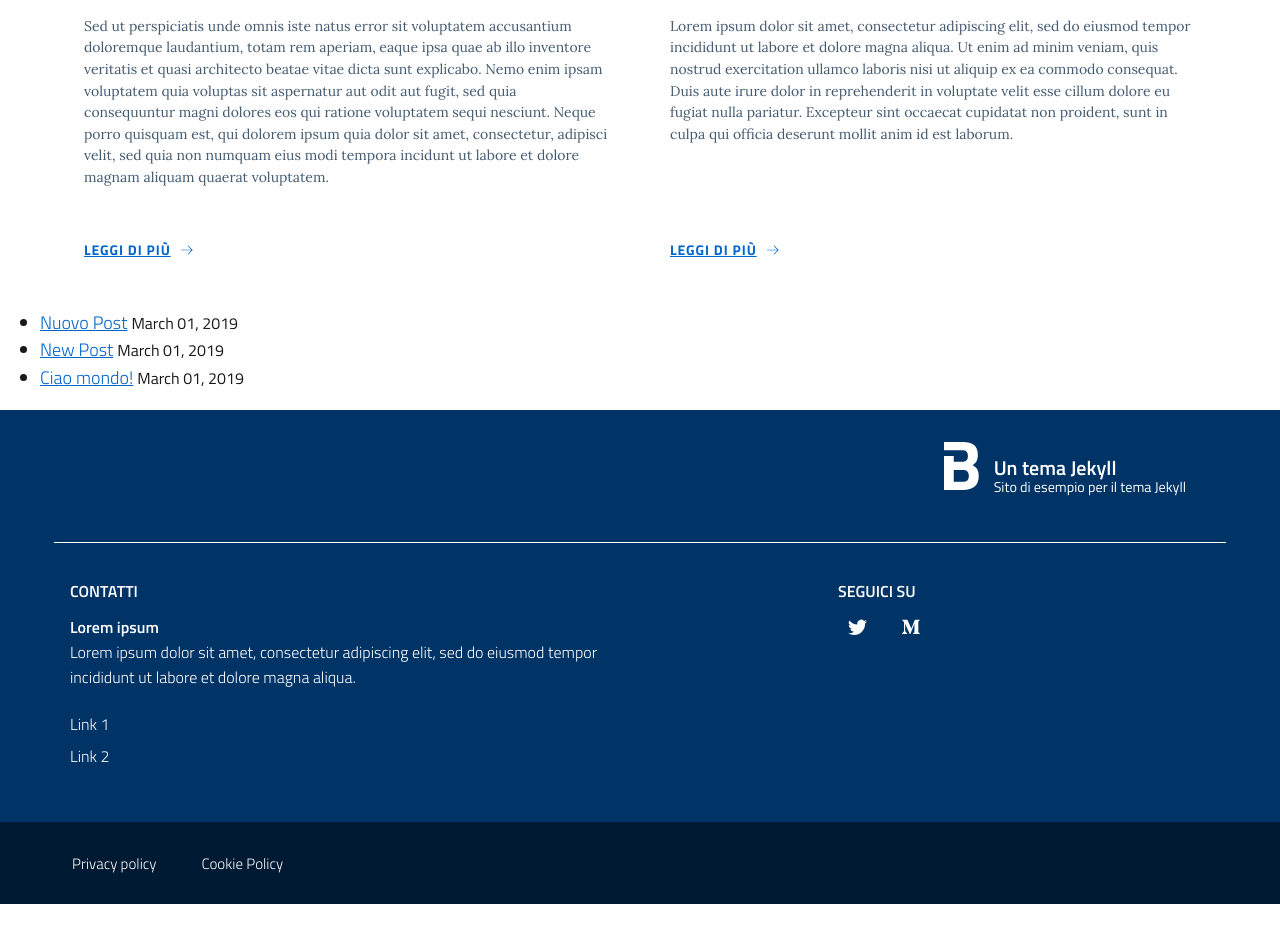
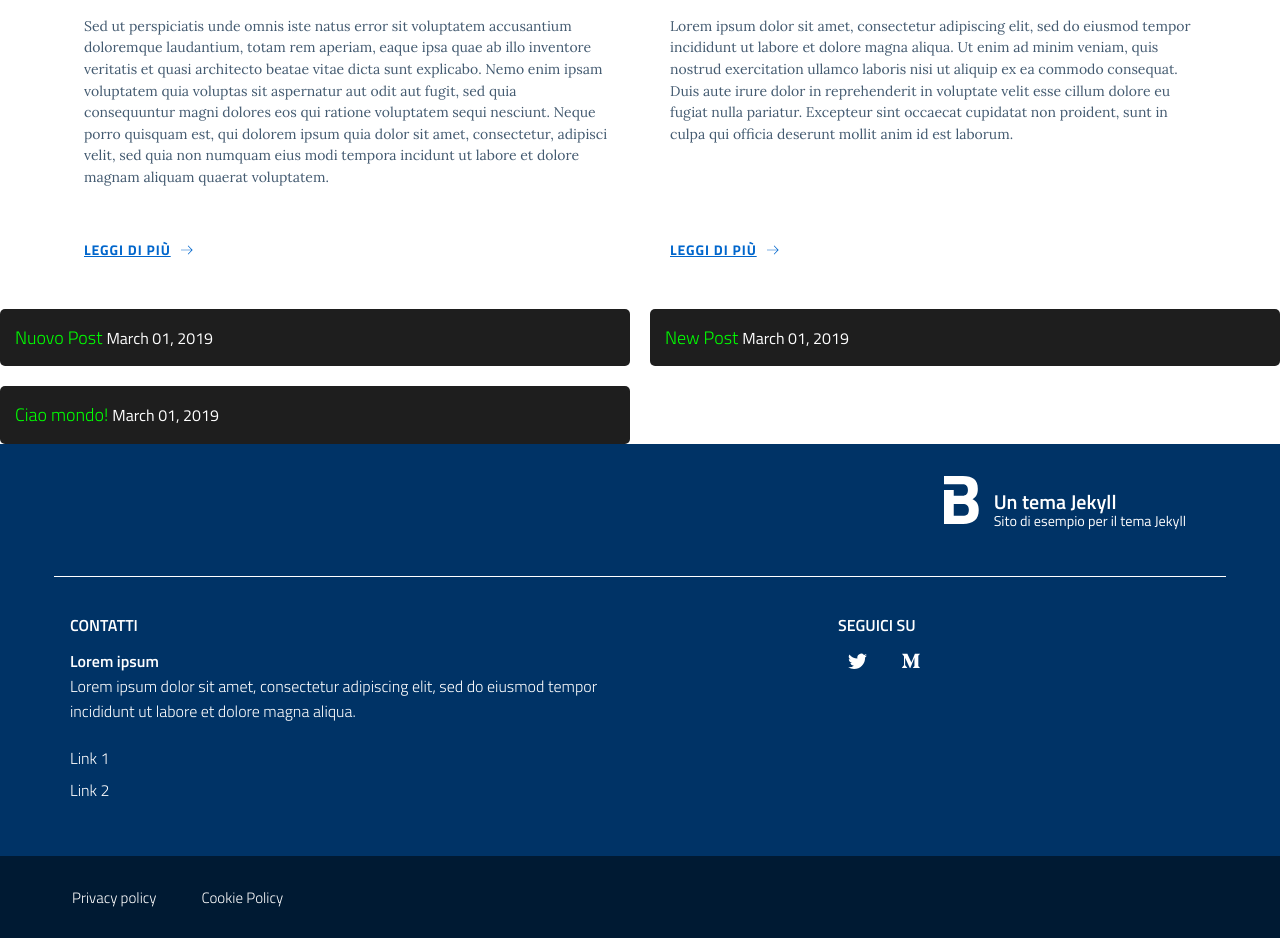
Before and after one commit to GabrielJonesORG/g.gjdev.it, a Jekyll site: the page built from it/index.md, in a window 1280 px wide. Shown: the part 1181-2119 px from the top of the page. Built offline with Jekyll 4.4.1, drawn with Linux system fonts in a browser that asks for light colours; before the commit the page ends 2085 px from its top, so only the background shows below that.

Commit message:
Update default.html

```diff
--- a/_layouts/default.html
+++ b/_layouts/default.html
@@ -10,14 +10,14 @@
 <body>
   {%- include header/header.html -%}
   {{ content }}
-  <ul>
-  {% for post in site.posts limit:5 %}
-      <li>
-        <a href="{{ post.url }}">{{ post.title }}</a>
-        <small>{{ post.date | date: "%B %d, %Y" }}</small>
-      </li>
-    {% endfor %}
-  </ul>
+                <div class="posts-container">
+                  {% for post in site.posts %}
+                    <div class="post-item">
+                      <a href="{{ post.url }}">{{ post.title }}</a>
+                      <small>{{ post.date | date: "%B %d, %Y" }}</small>
+                    </div>
+                  {% endfor %}
+                </div>
 
   {%- include footer/footer.html -%}
   {%- include cookiebar.html -%}
```
